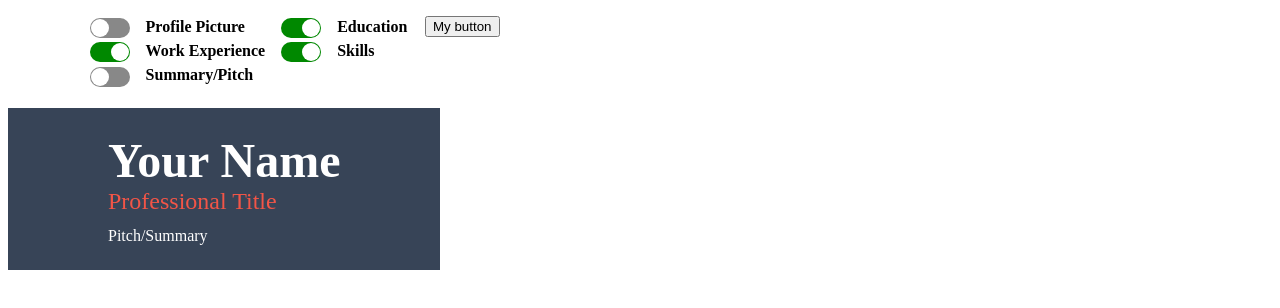
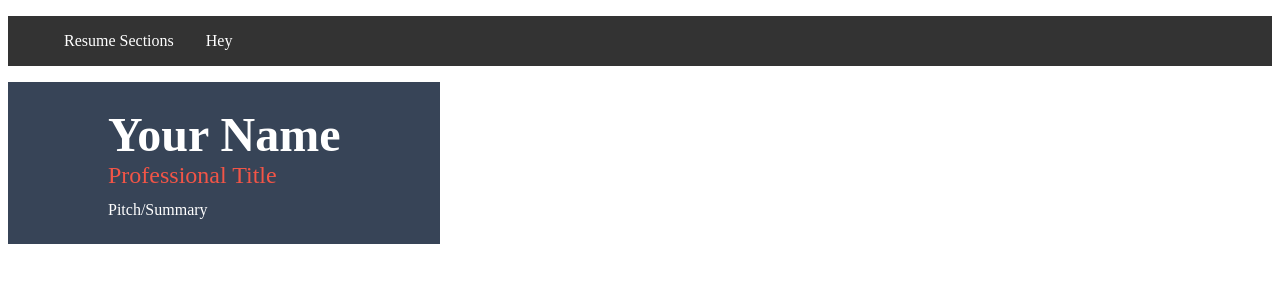
Before and after one commit to moustapharamadan/resume-maker, a React (Create React App) app: page / in a window 1280 px wide. Shown: the top 308 px of the page. Built offline with nearby package versions, Linux system fonts and the light colour scheme.

Commit message:
navigationBar

```diff
--- a/src/components/NavigationBar/NavigationBar.js
+++ b/src/components/NavigationBar/NavigationBar.js
@@ -2,6 +2,7 @@ import React, { Component } from 'react'
 import Tippy from '@tippyjs/react';
 import 'tippy.js/dist/tippy.css'; // optional
 import { Section } from './Section/Section'
+import styles from "./styles.module.css"
 
 export class NavigationBar extends Component {
 
@@ -9,12 +10,18 @@ export class NavigationBar extends Component {
         return (
             <div>
                 <ul>
-                    <Section />
-                    <li><Tippy interactive={true}
-                        content={<Section />}
-                    ><button>My button</button></Tippy></li>
+                    <li>
+                        <Tippy interactive={true} content={<Section />} placement="bottom" arrow maxWidth={'100%'}>
+                            <div className="navBarItem">Resume Sections</div>
+                        </Tippy>
+                    </li>
+                    <li>
+                        <Tippy interactive={true} content={<div >Hello</div>} placement="bottom" arrow maxWidth={'100%'}>
+                            <div className="navBarItem">Hey</div>
+                        </Tippy>
+                    </li>
                 </ul>
-            </div>
+            </div >
         )
     }
 }
--- /dev/null
+++ b/src/components/NavigationBar/styles.module.css
@@ -0,0 +1,12 @@
+ul {
+    list-style-type: none;
+    background-color: #333;
+}
+li {
+    margin: 1em;
+    color: white;
+}
+
+.navBarItem{
+
+}
```
Also changed, not shown: src/components/NavigationBar/styles.css (deleted), 1 other file (tests, documents, lock files or other folders).
